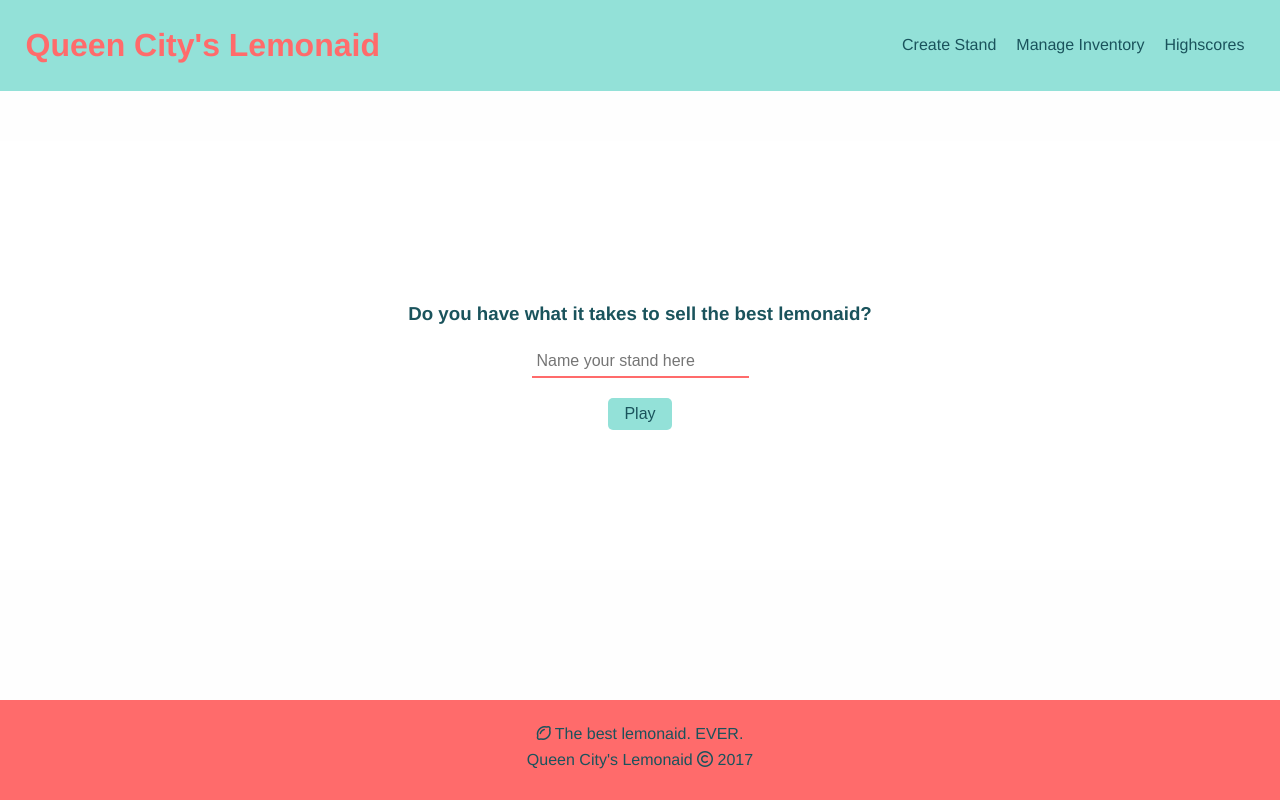
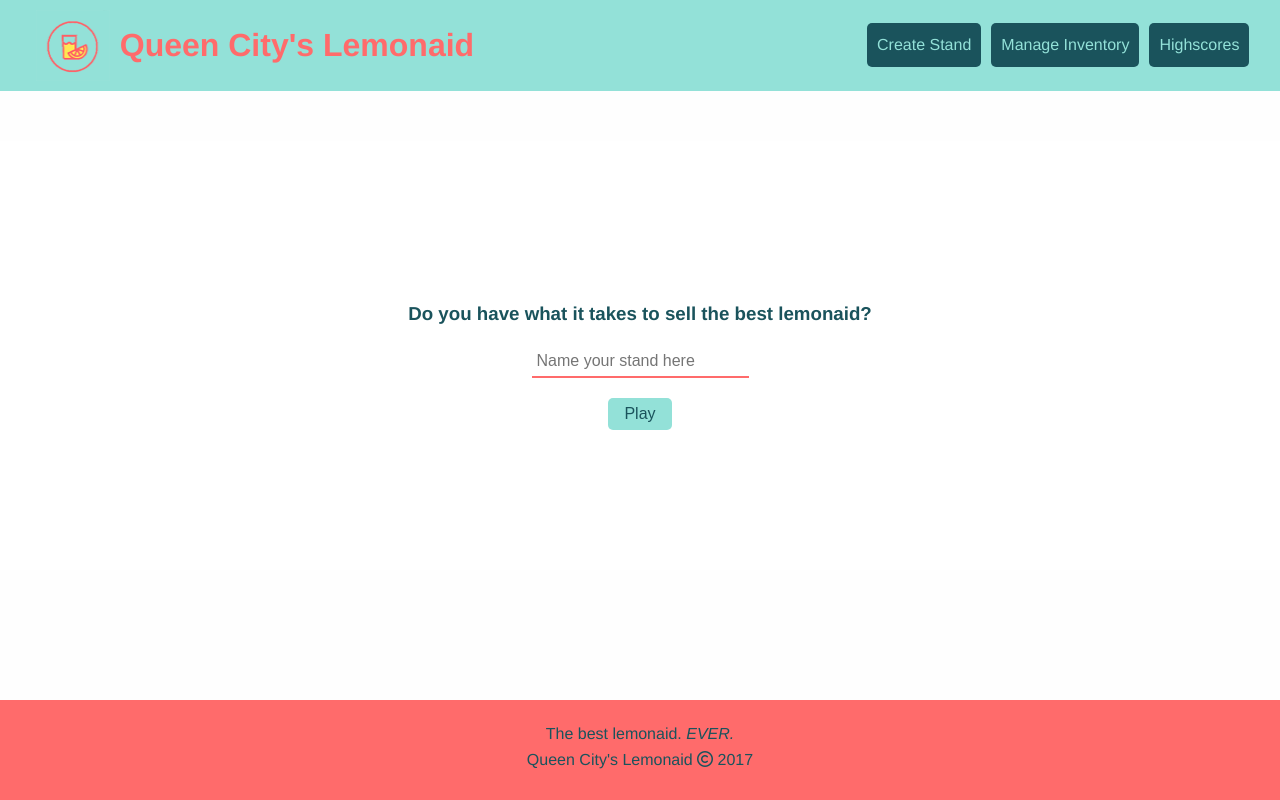
Before and after one commit to Michelcalex/lemonade-stand, a website: page index.html in a window 1280 px wide. Drawn offline with nearby package versions, Linux system fonts and the light colour scheme; some packages are replaced by stand-ins of ours.

Commit message:
Added logo and stripe image

```diff
--- a/index.html
+++ b/index.html
@@ -13,7 +13,8 @@
     <body ng-app="LemonaidStandApp">
         <header>
             <nav>
-                <div>
+                <div id="logo-nav">
+                    <img src="assets/lemonaid-logo.png">
                     <h1>Queen City's Lemonaid</h1>
                 </div>
                 <div>
@@ -29,7 +30,7 @@
             <ui-view></ui-view>
         </main>
         <footer>
-            <p><i class="fa fa-lemon-o" aria-hidden="true"></i> The best lemonaid. EVER.</p>
+            <p>The best lemonaid. <span>EVER.</span></p>
             <p>Queen City's Lemonaid <i class="fa fa-copyright" aria-hidden="true"></i> 2017</p>
         </footer>
     </body>
--- a/scss/partials/_header.scss
+++ b/scss/partials/_header.scss
@@ -9,8 +9,18 @@ header {
         align-items: center;
         padding: 0 2%;
 
-        h1 {
-            color: $primary-highlight-txt-color;
+        #logo-nav {
+            display: flex;
+            align-items: center;
+
+            img {
+                padding: 0 10px;
+                max-width: 18%;
+            }
+
+            h1 {
+                color: $primary-highlight-txt-color;
+            }
         }
 
         ul {
@@ -19,13 +29,25 @@ header {
 
             li {
                 list-style: none;
-                color: $secondary-highlight-txt-color;
+                background-color: $tertiary-bkgd-color;
+                color: $tertiary-highlight-txt-color;
                 padding: 10px;
+                margin: 5px;
+                border-radius: 5px;
 
                 a {
                     text-decoration: none;
-                    color: $secondary-highlight-txt-color;
+                    color:  #93E1D8;
                 }
+
+                a:hover {
+                    color: #fff;
+                }
+            }
+
+            li:hover {
+                background-color:  #FF6B6B;
+                color: #fff;
             }
         }
     }
--- a/scss/partials/_main.scss
+++ b/scss/partials/_main.scss
@@ -9,6 +9,7 @@ main {
     #stand-section {
         text-align: center;
         padding: 11% 0;
+        position: relative;
 
         h3 {
             color: $primary-txt-color;
@@ -28,5 +29,13 @@ main {
             background-color: $hover-btn-bkgd-color;
             color: $hover-btn-txt-color;
         }
+
+        #bottom {
+            background-image: url("../../assets/yellow-stripes.jpg");
+            width: 100%;
+            height: 109px;
+            position: fixed;
+            bottom: 100px;
+        }
     }
 }
```
Also changed, not shown: public/index.html (+3 -2 lines), assets/lemonaid-logo.png (added), assets/yellow-stripes.jpg, public/assets/lemonaid-logo.png (added), public/assets/yellow-stripes.jpg, public/style.css.
